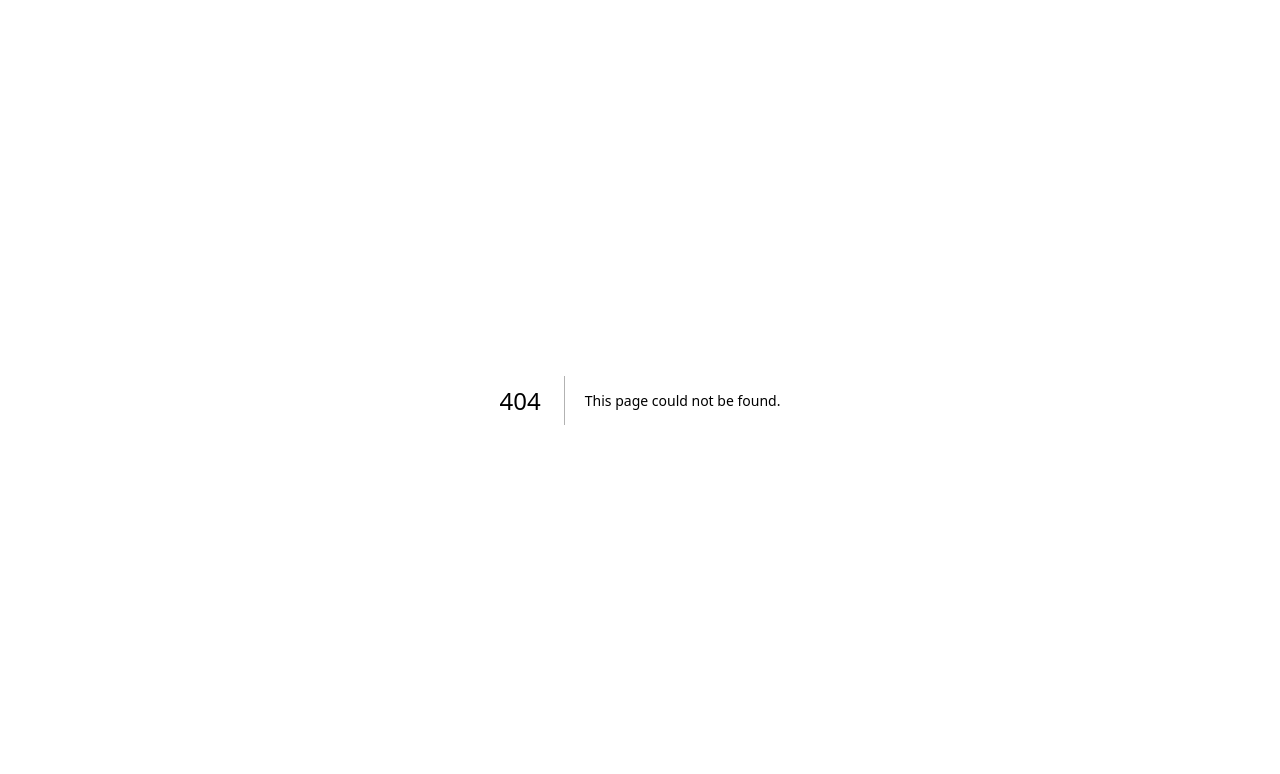
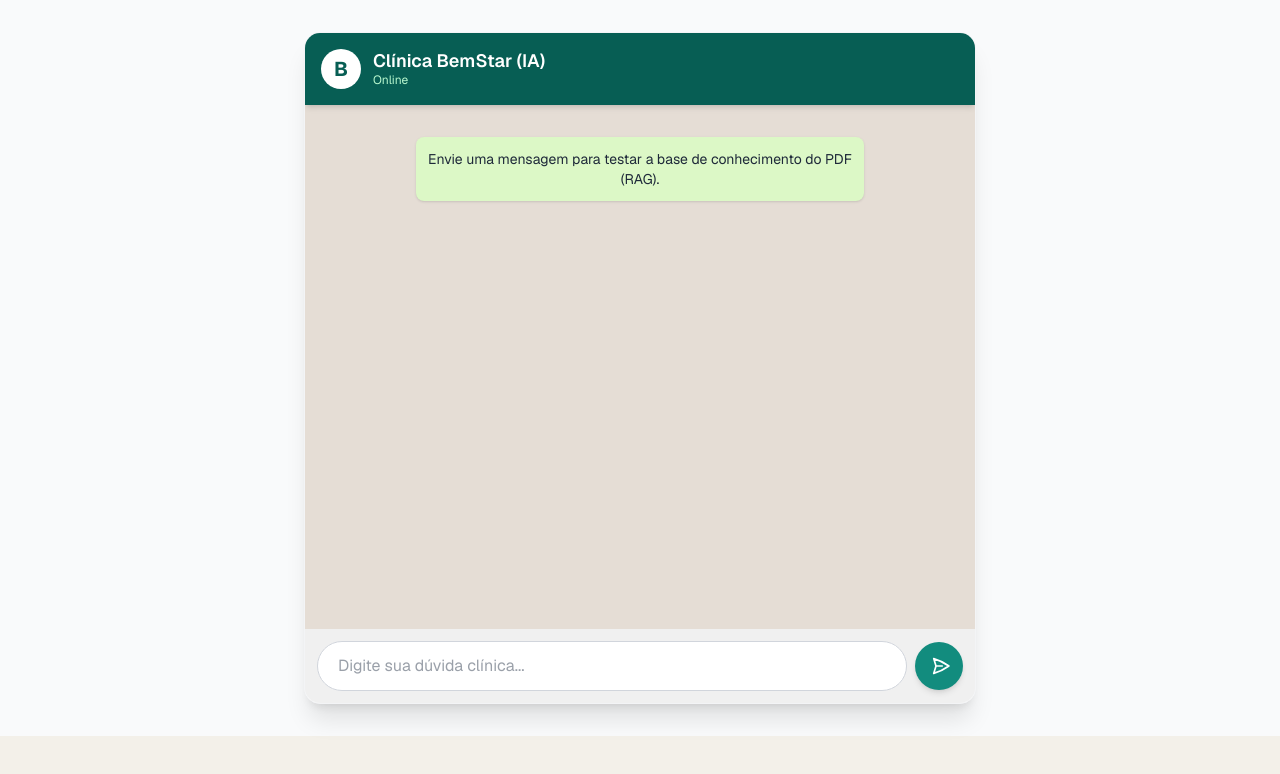
Before and after one commit to raysantosinsta/frontend-klinik, a Next.js app: page /dashboard/chat-test in a window 1280 px wide. Before the commit this address had no page. Shown: the top 774 px of the page. Built offline with nearby package versions, Linux system fonts and the light colour scheme.

Commit message:
mensagem sendo enivada pela ai com base nos documentos do pdf

```diff
--- /dev/null
+++ b/app/dashboard/chat-test/page.tsx
@@ -0,0 +1,108 @@
+"use client";
+
+import { useState } from 'react';
+
+export default function ChatTestPage() {
+  const [message, setMessage] = useState('');
+  const [history, setHistory] = useState<{ role: 'user' | 'assistant'; content: string }[]>([]);
+  const [loading, setLoading] = useState(false);
+
+  // ID do negócio que usamos para subir o PDF do Complexo BemStar
+  const businessId = "f47ac10b-58cc-4372-a567-0e02b2c3d479";
+
+  const sendMessage = async () => {
+    if (!message.trim()) return;
+
+    const userMessage = message;
+    setHistory(prev => [...prev, { role: 'user', content: userMessage }]);
+    setMessage('');
+    setLoading(true);
+
+    try {
+      const res = await fetch('http://localhost:3001/chat', {
+        method: 'POST',
+        headers: { 'Content-Type': 'application/json' },
+        body: JSON.stringify({ businessId, message: userMessage })
+      });
+
+      const data = await res.json();
+      setHistory(prev => [...prev, { role: 'assistant', content: data.answer }]);
+    } catch (err) {
+      console.error(err);
+      setHistory(prev => [...prev, { role: 'assistant', content: 'Erro ao se conectar com o servidor.' }]);
+    } finally {
+      setLoading(false);
+    }
+  };
+
+  return (
+    <div className="flex flex-col items-center justify-center p-8 bg-gray-50 h-[calc(100vh-64px)]">
+      <div className="w-full max-w-2xl bg-white shadow-xl rounded-2xl flex flex-col h-full border border-gray-100 overflow-hidden">
+
+        {/* Header do WhatsApp fake */}
+        <div className="bg-[#075E54] text-white p-4 flex items-center shadow-md z-10">
+          <div className="w-10 h-10 bg-white rounded-full flex items-center justify-center text-[#075E54] font-bold text-xl mr-3">
+            B
+          </div>
+          <div>
+            <h1 className="font-semibold text-lg leading-tight">Clínica BemStar (IA)</h1>
+            <p className="text-xs text-green-200">Online</p>
+          </div>
+        </div>
+
+        {/* Área de Mensagens */}
+        <div className="flex-1 overflow-y-auto p-4 bg-[#E5DDD5] flex flex-col space-y-4">
+
+          {history.length === 0 && (
+            <div className="bg-[#DCF8C6] text-gray-800 text-sm p-3 rounded-lg self-center mt-4 text-center max-w-md shadow-sm">
+              Envie uma mensagem para testar a base de conhecimento do PDF (RAG).
+            </div>
+          )}
+
+          {history.map((msg, i) => (
+            <div
+              key={i}
+              className={`p-3 rounded-xl max-w-[80%] shadow-sm relative ${
+                msg.role === 'user'
+                  ? 'bg-[#DCF8C6] ml-auto rounded-tr-none text-gray-800'
+                  : 'bg-white mr-auto rounded-tl-none text-gray-800'
+              }`}
+            >
+              <p className="whitespace-pre-wrap">{msg.content}</p>
+              <span className="text-[10px] text-gray-400 absolute bottom-1 right-2">
+                {new Date().toLocaleTimeString([], {hour: '2-digit', minute:'2-digit'})}
+              </span>
+            </div>
+          ))}
+          {loading && (
+            <div className="bg-white mr-auto rounded-xl rounded-tl-none p-3 shadow-sm flex space-x-1 items-center h-10">
+              <div className="w-2 h-2 bg-gray-400 rounded-full animate-bounce"></div>
+              <div className="w-2 h-2 bg-gray-400 rounded-full animate-bounce" style={{ animationDelay: '0.2s' }}></div>
+              <div className="w-2 h-2 bg-gray-400 rounded-full animate-bounce" style={{ animationDelay: '0.4s' }}></div>
+            </div>
+          )}
+        </div>
+
+        {/* Input */}
+        <div className="bg-[#F0F0F0] p-3 flex items-center space-x-2">
+          <input
+            type="text"
+            className="flex-1 bg-white border border-gray-300 rounded-full py-3 px-5 focus:outline-none focus:ring-2 focus:ring-[#128C7E] focus:border-transparent text-gray-700"
+            value={message}
+            onChange={e => setMessage(e.target.value)}
+            onKeyDown={e => e.key === 'Enter' && sendMessage()}
+            placeholder="Digite sua dúvida clínica..."
+          />
+          <button
+            onClick={sendMessage}
+            className="bg-[#128C7E] hover:bg-[#075E54] text-white w-12 h-12 rounded-full flex items-center justify-center transition-colors shadow-md"
+          >
+            <svg xmlns="http://www.w3.org/2000/svg" fill="none" viewBox="0 0 24 24" strokeWidth={2} stroke="currentColor" className="w-5 h-5 ml-1">
+              <path strokeLinecap="round" strokeLinejoin="round" d="M6 12 3.269 3.125A59.769 59.769 0 0 1 21.485 12 59.768 59.768 0 0 1 3.27 20.875L5.999 12Zm0 0h7.5" />
+            </svg>
+          </button>
+        </div>
+      </div>
+    </div>
+  );
+}
```
